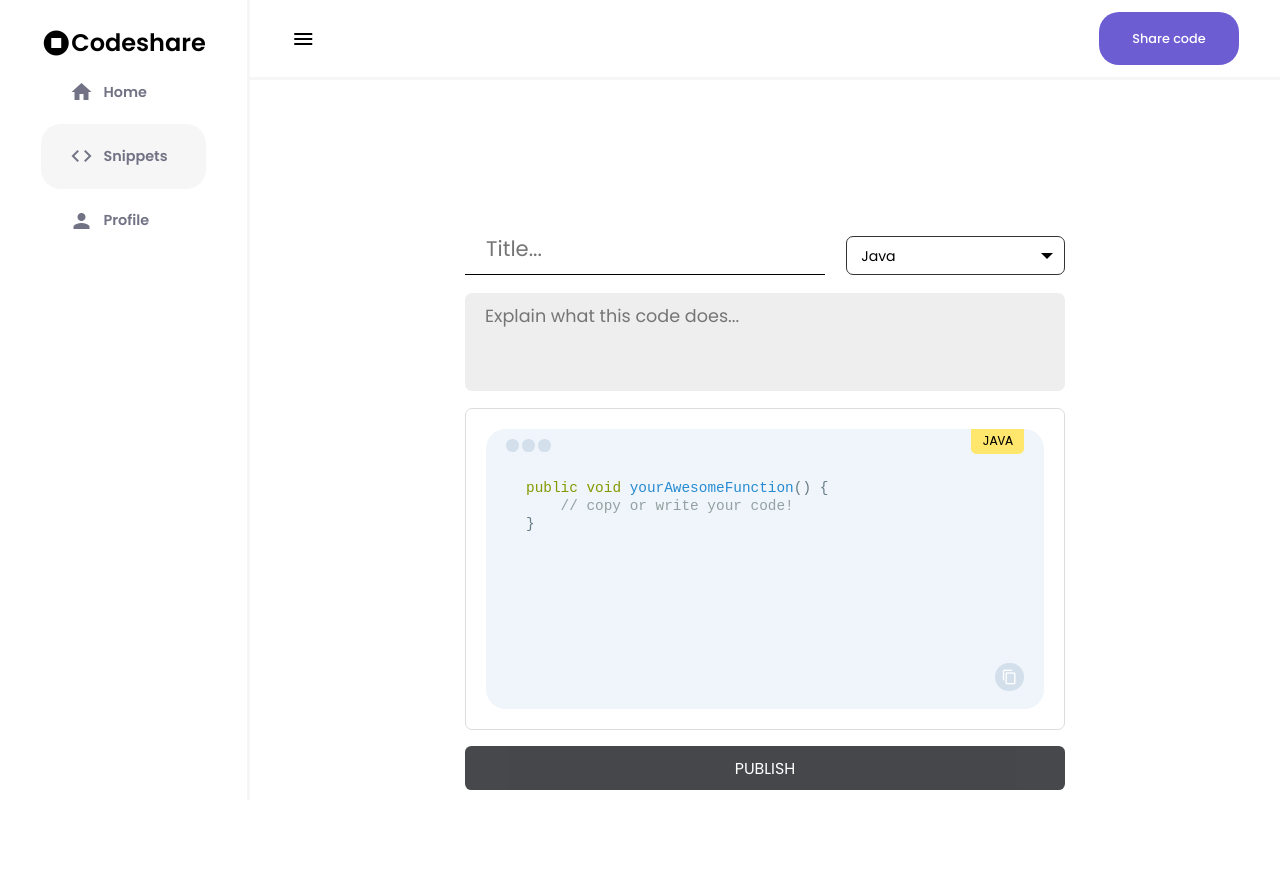
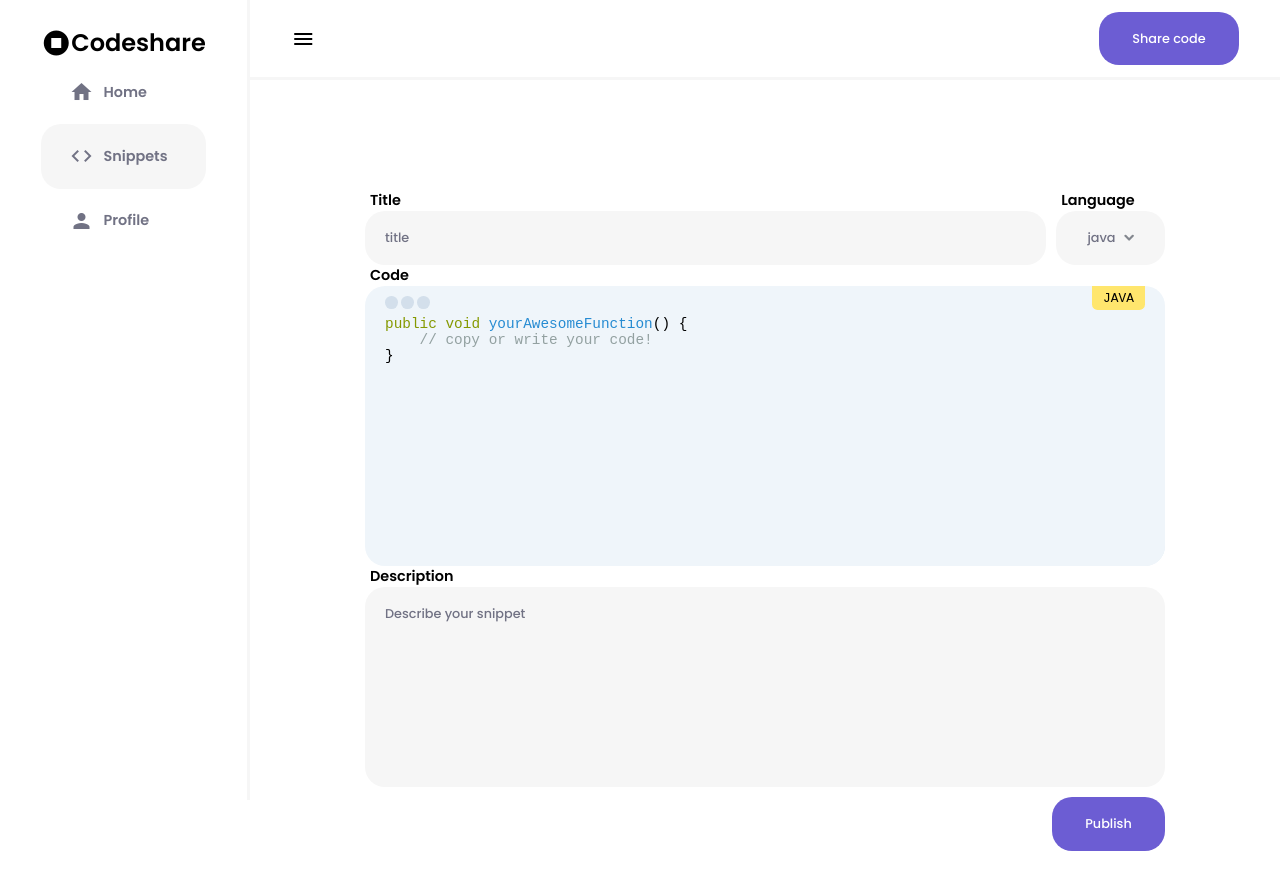
Before and after one commit to mattiapomelli/codeshare, a Next.js app: page /editor in a window 1280 px wide. Shown: the top 890 px of the page. Before the commit the page ends 865 px from the top, so only its background shows below. Built offline with nearby package versions, Linux system fonts and the light colour scheme.

Commit message:
editor page ui

```diff
--- a/components/CodeEditor.js
+++ b/components/CodeEditor.js
@@ -1,13 +1,30 @@
-import { Fragment } from "react"
+import { Fragment, useEffect } from "react"
 import Editor from "react-simple-code-editor";
-import CodeBlock from "./CodeBlock";
-import { EditorWrapper } from "./elements/EditorElements"
+import CodeHighlight from "./CodeHighlight";
+import { EditorWrapper, ScrollWrapper } from "./elements/CodeElements"
 
 const editorStyles = {
     fontFamily: '"Dank Mono", "Fira Code", monospace',
+    minHeight: '100%',
+    // fontSize: "1.1rem"
 };
 
 const CodeEditor = ({ onChangeHandler, valueHandler, language}) => {
+
+    useEffect(() => {
+        function scrollOnNewLine(event) {
+            // if enter is pressed in textarea scroll to bottom as much as lineheight is
+            const textarea = document.getElementById("editor-textarea")
+            if(event.key === "Enter" && document.activeElement == textarea) {
+                const scroller = document.getElementById("scroller");
+                const fontSize = window.getComputedStyle(textarea).getPropertyValue('font-size');
+                scroller.scrollTop += parseFloat(fontSize.slice(0, -2) * 1.2);
+            }
+        }
+        window.addEventListener('keydown', scrollOnNewLine)
+
+        return () => window.removeEventListener('keydown', scrollOnNewLine)
+    }, [])
 
     const CodeWrapper = ({ children}) => (
         <Fragment>
@@ -15,17 +32,24 @@ const CodeEditor = ({ onChangeHandler, valueHandler, language}) => {
         </Fragment>
     )
 
-    const highlight = (codeString) => <CodeBlock language={language} codeString={codeString} pre={CodeWrapper}/>
+    const highlight = (codeString) => <CodeHighlight language={language} codeString={codeString} pre={CodeWrapper} wrapLongLines/>
 
     return (
         <EditorWrapper>
+            <span className="dot"></span>
+            <span className="dot"></span>
+            <span className="dot"></span>
+            <span className="tooltip">{language}</span>
+            <ScrollWrapper id="scroller">
                 <Editor
                     value={valueHandler}
                     onValueChange={onChangeHandler}
                     highlight={codeString => highlight(codeString)}
                     tabSize={2}
                     style={editorStyles}
+                    textareaId="editor-textarea"
                 />
+            </ScrollWrapper>
         </EditorWrapper>
     )
 }
--- /dev/null
+++ b/components/Dropdown.js
@@ -0,0 +1,46 @@
+import { useState, useEffect, useRef } from "react"
+import { Button, DropdownMenu } from "./elements/MainElements"
+
+export default function Dropdown({ options, onSelect, value, nullValue }) {
+    const [open, setOpen] = useState(false)
+    const dropdownRef = useRef()
+
+    useEffect(() => {
+        function handleClick(event) {
+            if(dropdownRef.current && !dropdownRef.current.contains(event.target)) { setOpen(false); }
+        }
+        window.addEventListener("click", handleClick)
+
+        return () => window.removeEventListener("click", handleClick)
+    }, [])
+
+    const clickHandler = (option) => {
+        if(option == nullValue) {
+            onSelect(null)
+        } else {
+            onSelect(option)
+        }
+        setOpen(false)
+    }
+
+    return (
+        <DropdownMenu ref={dropdownRef}>
+            <Button onClick={() => setOpen(open => !open)} flex>
+                {value || nullValue}
+                <svg viewBox="0 0 14 9" fill="none">
+                    <path d="M2 2L7 7L12 2" stroke="#83878E" strokeWidth="3" strokeLinecap="round" strokeLinejoin="round"/>
+                </svg>
+            </Button>
+            {
+                open &&
+                <ul>
+                    {
+                        options.map(option => (
+                            <li key={option} onClick={() => clickHandler(option)}>{option}</li>
+                        ))
+                    }
+                </ul>
+            }
+        </DropdownMenu>
+    )
+}
--- a/components/elements/EditorElements.js
+++ /dev/null
@@ -1,143 +0,0 @@
-import styled from 'styled-components'
-
-export const EditorWrapper = styled.div`
-    border: 1px solid #ddd;
-    min-height: 300px;
-    border-radius: 0.4em;
-
-    & textarea {
-        border: none;
-        background-color: transparent;
-        resize: none;
-        outline: none;
-        caret-color: black;
-        padding: 20px 20px 20px 20px !important;
-        overflow-x: scroll;
-        font-size: 16px !important;
-        color: transparent !important;
-    }
-
-    & textarea::selection {
-        background-color: rgb(199, 199, 199) !important;
-    }
-
-    & pre {
-        padding: 20px 20px 20px 20px !important;
-        font-size: 16px !important;
-    }
-
-    & code {
-        white-space: pre-wrap !important;
-    }
-`
-
-export const Dropdown = styled.div`
-    position: relative;
-    flex: 1;
-    height: 100%;
-    align-self: flex-end;
-    border-radius: 0.4em;
-    overflow: hidden;
-    border: 1px solid #333;
-
-    & select{
-        cursor: pointer;
-        height: 100%;
-        width: 100%;
-        border: none;
-        padding: 0.6em 1em;
-        margin: 0;
-        font-family: inherit;
-        font-size: 0.8em;
-        outline: none;
-        color: black;
-        background-color: transparent;
-        appearance: none;
-        -webkit-appearance: none;
-        -moz-appearance: none;
-        position: relative;
-
-        &:focus, &:hover {
-            outline: none;
-            border: none;
-            background-color: #eee;
-        }
-    }
-
-    &::after {
-        content: "";
-        position: absolute;
-        width: 0;
-        height: 0;
-        border-left: 6px solid transparent;
-        border-right: 6px solid transparent;
-        border-top: 6px solid black;
-        top: 50%;
-        transform: translateY(-50%);
-        right: 0.6em;
-    }
-`
-
-export const TextArea = styled.textarea`
-    resize: none;
-    width: 100%;
-    background-color: #eee;
-    outline: none;
-    border: none;
-    padding: 10px 20px;
-    margin-bottom: 1em;
-    border-radius: 0.4em;
-    font-size: 1em;
-    font-family: inherit;
-`
-
-export const Container = styled.div`
-    width: 90%;
-    max-width: 600px;
-    margin: auto;
-    margin-top: 2rem;
-    display: flex;
-    flex-direction: column;
-    font-size: 1.1em;
-`
-
-export const Header = styled.div`
-    display: flex;
-    margin-bottom: 1em;
-
-    & input {
-        font-family: inherit;
-        padding: 0.5em 1em;
-        width: 60%;
-        margin-right: 1em;
-        background-color: transparent;
-        outline: none;
-        border: none;
-        border-bottom: 1px solid black;
-        color: black;
-        font-size: 1.2em;
-    }
-`
-
-export const SubmitButton = styled.button`
-    font-family: inherit;
-    margin-top: 1em;
-    padding: 0.6em;
-    font-size: 0.9em;
-    font-weight: 400;
-    color: white;
-    text-transform: uppercase;
-    background-color: #26282c;
-    border: none;
-    outline: none;
-    border-radius: 0.4em;
-    cursor: pointer;
-
-    &:hover:not(:disabled) {
-        background-color: #14171a;
-    }
-    &:disabled {
-        opacity: 85%;
-        cursor: not-allowed;
-    }
-`
--- a/pages/editor.js
+++ b/pages/editor.js
@@ -2,11 +2,14 @@ import { useState } from "react"
 import { useMutation } from '@apollo/client'
 import { CREATE_SNIPPET_MUTATION } from '../graphql/mutations'
 import CodeEditor from "../components/CodeEditor"
-import { Container, Header, Dropdown, TextArea, SubmitButton } from '../components/elements/EditorElements'
+import { EditorForm, TextArea, Flex, Input, Label, Button } from '../components/elements/MainElements'
+import Dropdown from "../components/Dropdown"
 
 const defaultCode = `public void yourAwesomeFunction() {
     // copy or write your code!
 }`;
+
+const languages = ["Javascript", "HTML", "CSS", "C", "Python"]
 
 function EditorPage() {
     const [snippet, setSnippet] = useState({title: "", code: defaultCode, description: "", language: "java"})
@@ -27,33 +30,38 @@ function EditorPage() {
     if(error) return <div>error</div>
 
     return (
-        <Container>
-            <Header>
-                <input placeholder="Title..." value={snippet.title} onChange={onChange} name="title"/>
-                <Dropdown>
-                    <select value={snippet.language} onChange={onChange} name="language">
-                        <option value="java">Java</option>
-                        <option value="javascript">Javascript</option>
-                        <option value="css">Css</option>
-                        <option value="html">HTML</option>
-                        <option value="sql">SQL</option>
-                        <option value="c">C</option>
-                    </select>
-                </Dropdown>
-            </Header>
-            <TextArea
-                rows={3}
-                placeholder="Explain what this code does..."
-                name="description"
-                onChange={onChange}
-                value={snippet.description}
-            />
-            <CodeEditor onChangeHandler={onCodeChange} valueHandler={snippet.code} language={snippet.language}/>
-            <SubmitButton
+        <EditorForm dir="column" h="center" v="stretch" as="form">
+            <Flex>
+                <div>
+                    <Label>Title</Label>
+                    <Input placeholder="title" value={snippet.title} onChange={onChange} name="title"/>
+                </div>
+                <div>
+                    <Label>Language</Label>
+                    <Dropdown options={languages} value={snippet.language} onSelect={onChange} name="language"/>
+                </div>
+            </Flex>
+            <div>
+                <Label>Code</Label>
+                <CodeEditor onChangeHandler={onCodeChange} valueHandler={snippet.code} language={snippet.language}/>
+            </div>
+            <div>
+                <Label>Description</Label>
+                <TextArea
+                    placeholder="Describe your snippet"
+                    className="description"
+                    name="description"
+                    onChange={onChange}
+                    value={snippet.description}
+                />
+            </div>
+            <Button
+                type="accent"
                 onClick={publishSnippet}
                 disabled={!snippet.title || !snippet.code || !snippet.description}
-            >PUBLISH</SubmitButton>
-        </Container>
+            >
+            Publish</Button>
+        </EditorForm>
     );
 }
 export default EditorPage;
```
Also changed, not shown: components/elements/HomeElements.js (deleted, +0 -80 lines), components/elements/SnippetElements.js (deleted, +0 -115 lines), pages/snippets.js (+16 -16 lines). Lines whose indentation alone changed are shown as unchanged.
